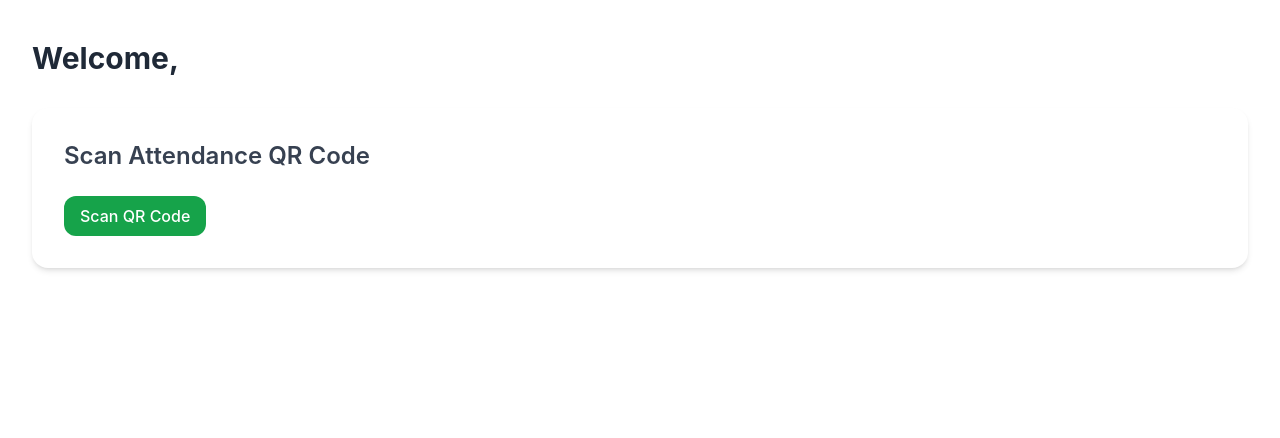
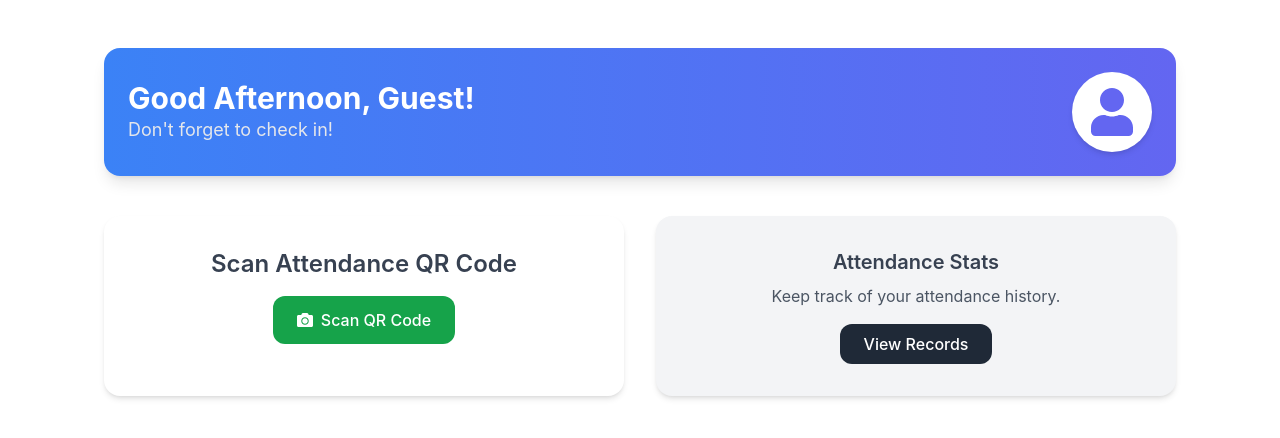
Before and after one commit to deasejdiu/student-attendance, a React (Vite) app in the folder frontend/: page /home in a window 1280 px wide. Shown: the top 438 px of the page. Built offline with nearby package versions, Linux system fonts and the light colour scheme; sample sign-in values are in the browser's storage.

Commit message:
homepage

```diff
--- a/frontend/src/pages/Home.jsx
+++ b/frontend/src/pages/Home.jsx
@@ -1,31 +1,58 @@
 import React from 'react';
 import { useSelector } from 'react-redux';
+import { FaQrcode, FaCamera, FaUser } from 'react-icons/fa';
 
 const Home = () => {
   const { user } = useSelector((state) => state.auth);
   const isTeacher = user?.role === 'teacher';
 
+  // Get current time and generate a friendly greeting
+  const getGreeting = () => {
+    const hour = new Date().getHours();
+    if (hour < 12) return 'Good Morning';
+    if (hour < 18) return 'Good Afternoon';
+    return 'Good Evening';
+  };
+
   return (
-    <div className="max-w-7xl mx-auto px-4 sm:px-6 lg:px-8 py-10">
-      <h1 className="text-3xl font-bold text-gray-800 mb-8">
-        Welcome, {user?.firstName} {user?.lastName}
-      </h1>
+    <div className="max-w-6xl mx-auto px-6 sm:px-8 lg:px-10 py-12">
+      {/* Greeting and Profile Card */}
+      <div className="bg-gradient-to-r from-blue-500 to-indigo-500 text-white rounded-2xl shadow-lg p-6 flex items-center justify-between">
+        <div>
+          <h1 className="text-3xl font-bold">{getGreeting()}, {user?.firstName ?? 'Guest'}!</h1>
+          <p className="text-lg text-gray-200">{isTeacher ? "Let's manage attendance efficiently!" : "Don't forget to check in!"}</p>
+        </div>
+        <div className="bg-white p-4 rounded-full shadow-md">
+          <FaUser className="text-indigo-500 text-5xl" />
+        </div>
+      </div>
 
-      <div className="bg-white rounded-2xl shadow-md p-8 transition duration-300 hover:shadow-lg">
-        <h2 className="text-2xl font-semibold text-gray-700 mb-4">
-          {isTeacher ? 'Generate Attendance QR Code' : 'Scan Attendance QR Code'}
-        </h2>
-
-        <div className="mt-6">
+      {/* Action Section */}
+      <div className="mt-10 grid grid-cols-1 md:grid-cols-2 gap-8">
+        <div className="bg-white rounded-2xl shadow-md p-8 transition duration-300 hover:shadow-xl flex flex-col items-center">
+          <h2 className="text-2xl font-semibold text-gray-700 mb-4">
+            {isTeacher ? 'Generate Attendance QR Code' : 'Scan Attendance QR Code'}
+          </h2>
           {isTeacher ? (
-            <button className="bg-blue-600 hover:bg-blue-700 text-white font-medium py-2 px-4 rounded-xl">
+            <button className="bg-blue-600 hover:bg-blue-700 text-white font-medium py-3 px-6 rounded-xl flex items-center gap-2">
+              <FaQrcode />
               Generate QR Code
             </button>
           ) : (
-            <button className="bg-green-600 hover:bg-green-700 text-white font-medium py-2 px-4 rounded-xl">
+            <button className="bg-green-600 hover:bg-green-700 text-white font-medium py-3 px-6 rounded-xl flex items-center gap-2">
+              <FaCamera />
               Scan QR Code
             </button>
           )}
+        </div>
+
+        {/* Additional Info Box */}
+        <div className="bg-gray-100 rounded-2xl shadow-md p-8 text-center">
+          <h3 className="text-xl font-semibold text-gray-700 mb-2">Attendance Stats</h3>
+          <p className="text-gray-600">Keep track of your attendance history.</p>
+          <button className="mt-4 bg-gray-800 hover:bg-gray-900 text-white font-medium py-2 px-6 rounded-xl">
+            View Records
+          </button>
         </div>
       </div>
     </div>
```
